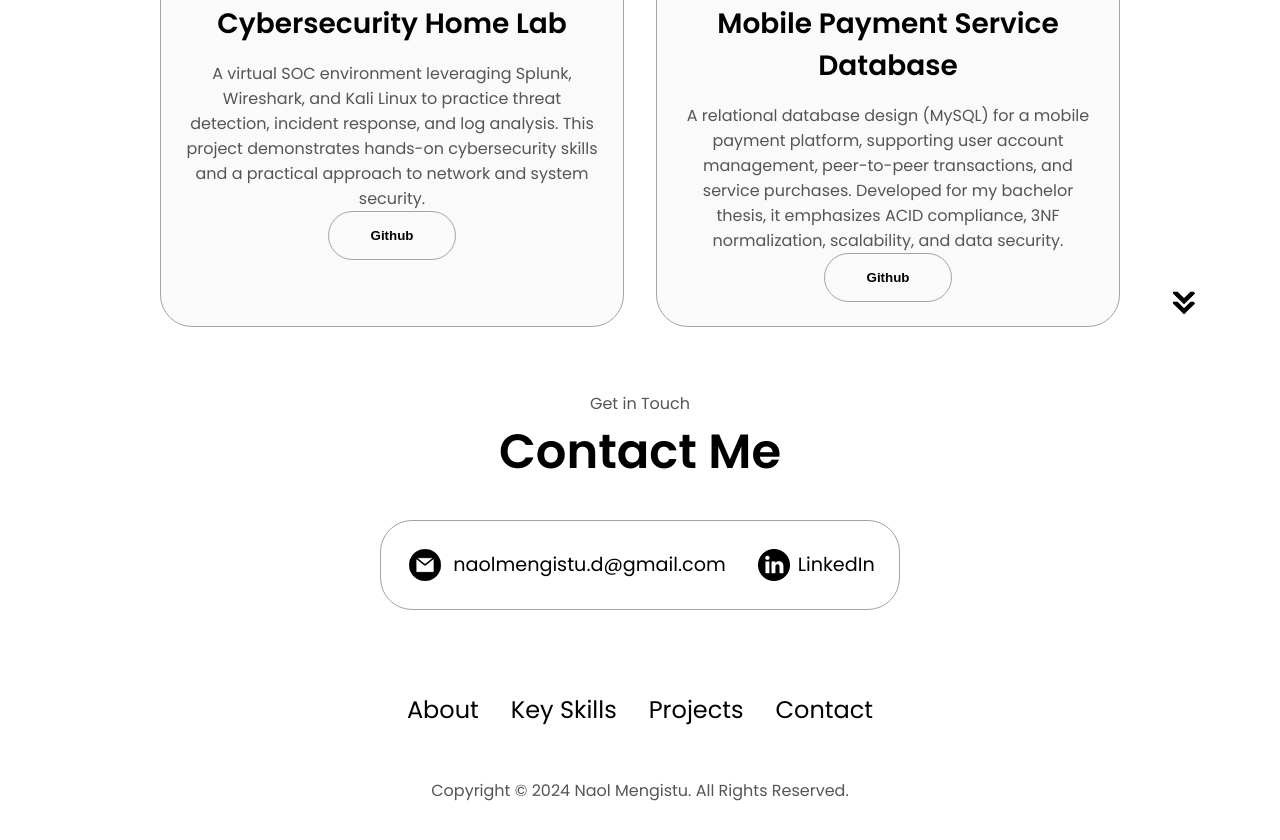
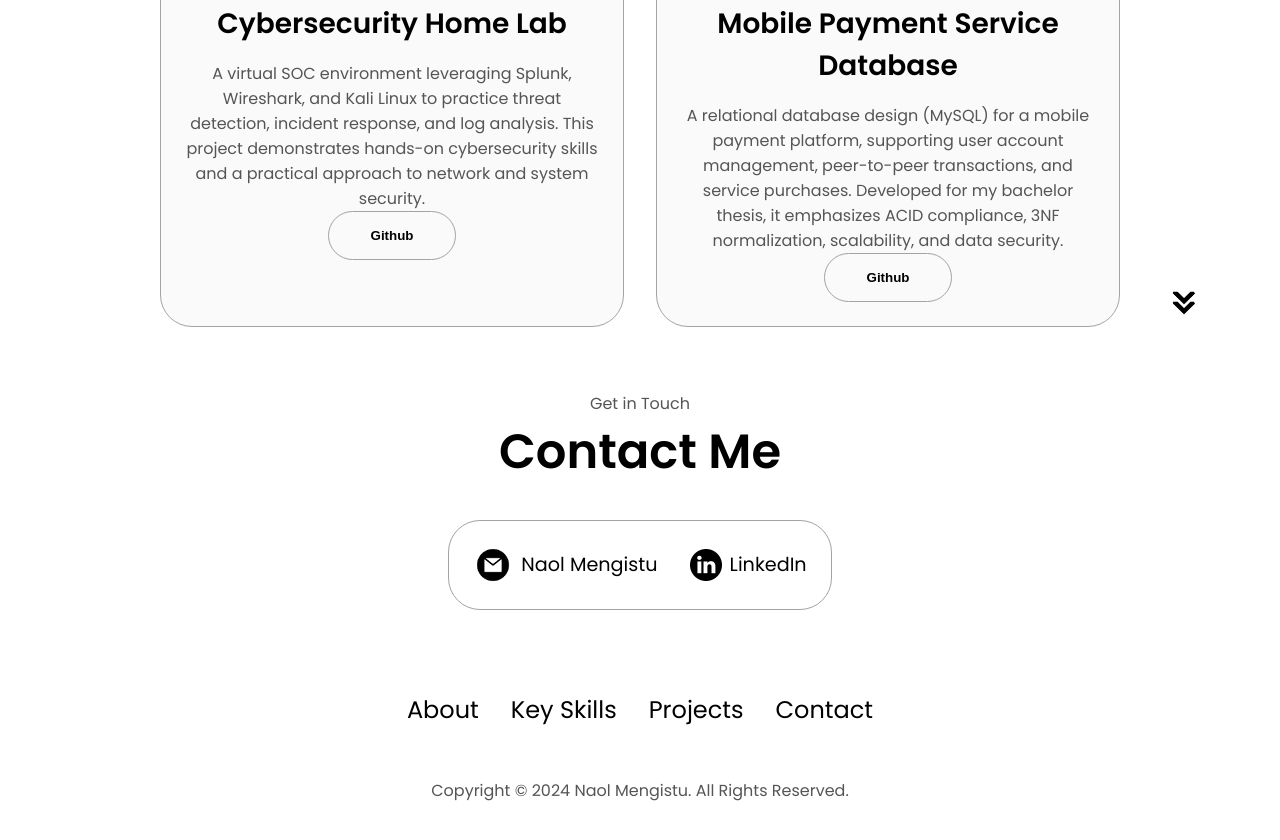
Before and after one commit to NaolMengistu/cv, a plain HTML site: page index.html in a window 1280 px wide. Shown: the part 3004-3844 px from the top of the page. Drawn offline with Linux system fonts and the light colour scheme.

Commit message:
Update index.html

```diff
--- a/index.html
+++ b/index.html
@@ -345,7 +345,7 @@
             alt="Email icon"
             class="icon contact-icon email-icon"
           />
-          <p><a href="mailto:Naol Mengistu">naolmengistu.d@gmail.com</a></p>
+          <p><a href="mailto:naolmengistu.d@gmail.com">Naol Mengistu</a></p>
         </div>
         <div class="contact-info-container">
           <img
```
